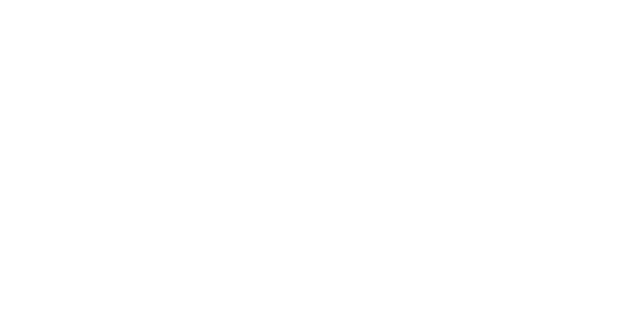
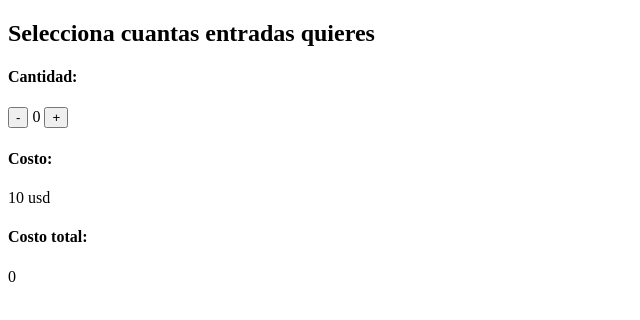
Before and after one commit to Albert-25/Cinema-Manager-App, a React (Create React App) app in the folder client-cine/: page /shoppingcart in a window 1280 px wide. Before the commit this address had no page. Shown: the top 320 px of the page, without its empty margins (0-640 px from the left). Built offline with nearby package versions, Linux system fonts and the light colour scheme.

Commit message:
corrigiendo el pull de dev

```diff
--- a/client-cine/src/components/App.js
+++ b/client-cine/src/components/App.js
@@ -2,6 +2,7 @@ import React from "react";
 import { Route, BrowserRouter as Router, Routes } from 'react-router-dom'
 import { Home } from './home/Home.js'
 import Review from "./Review/Review.jsx"
+import ShoppingCart from "./ShoppingCart/ShoppingCart.jsx"
 
 export const App = () => {
   return (
@@ -9,6 +10,7 @@ export const App = () => {
       <Routes>
           <Route path='/' element={<Home />} />
           <Route path='/review' element={<Review />} />
+          <Route path='/shoppingcart' element={<ShoppingCart />} />
       </Routes>
     </Router>
   )
--- /dev/null
+++ b/client-cine/src/components/ShoppingCart/ShoppingCart.jsx
@@ -0,0 +1,38 @@
+import React from "react";
+import { useState } from "react";
+import { useSelector } from "react-redux";
+
+const ShoppingCart = () => {
+
+    const [cantidad, setCantidad] = useState(0);
+    const [costo, setCosto] = useState(10);
+    const [costototal, setCostototal] = useState(0);
+
+    const onClickLess = () => {
+        setCantidad(cantidad-1)
+        setCostototal(costototal-costo)
+    }
+    const onClickMore = () => {
+        setCantidad(cantidad+1)
+        setCostototal(costototal+costo)
+    }
+
+
+    return (
+        <div>
+            <h2>Selecciona cuantas entradas quieres</h2>
+            <h4>Cantidad:</h4>
+            <div>
+                <button onClick={onClickLess}>-</button>
+                <span>{" "}{cantidad}{" "}</span>
+                <button onClick={onClickMore}>+</button>
+            </div>
+            <h4>Costo:</h4>
+            <span>{costo} usd</span>
+            <h4>Costo total:</h4>
+            <span>{costototal}</span>
+        </div>
+    )
+}
+
+export default ShoppingCart;
--- a/client-cine/src/store/reducer.js
+++ b/client-cine/src/store/reducer.js
@@ -14,6 +14,8 @@ const initialState = {
     PelisComments: [],
     ProductDetails: [],
     ProductComments: [],
+    // numberOfTickets: [],
+    // costoTotalTickets: []
 }
 
 let Alien = {
```
Also changed, not shown: 1 other file (tests, documents, lock files or other folders).
